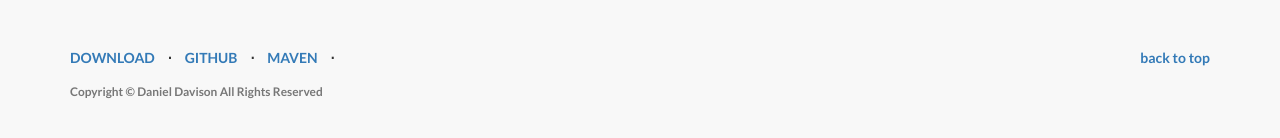
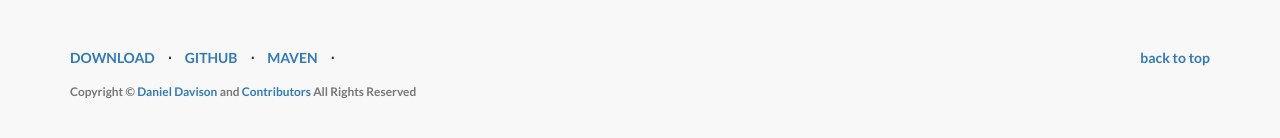
Before and after one commit to conductor-framework/conductor.ddavison.io, a Jekyll site: the page built from index.html, in a window 1280 px wide and 900 px high, scrolled down 1618 px. Shown: the part 750-888 px from the top of the window. Built offline with Jekyll 4.4.1, drawn with Linux system fonts in a browser that asks for light colours; nearby versions of some CDN libraries; library files that are not in the unit come from our copies.

Commit message:
update copyright info; add scm url

```diff
--- a/_config.yml
+++ b/_config.yml
@@ -14,6 +14,8 @@ description: >
 #     Conductor           #
 # ----------------------- #
 conductor:
+  scm:
+    url: https://github.com/conductor-framework/conductor
   site: http://conductor.ddavison.io
   version: 2.0.3
 
--- a/_includes/footer.html
+++ b/_includes/footer.html
@@ -11,7 +11,7 @@
             <li class="footer-menu-divider">&sdot;</li>
           {% endfor %}
         </ul>
-        <p class="copyright text-muted small">Copyright &copy; Daniel Davison All Rights Reserved</p>
+        <p class="copyright text-muted small">Copyright &copy; <a href="http://ddavison.io">Daniel Davison</a> and <a href="{{site.conductor.scm.url}}/graphs/contributors">Contributors</a> All Rights Reserved</p>
       </div>
       <div class="col-md-4">
         <a href="#top" class="pull-right">back to top</a>
```
